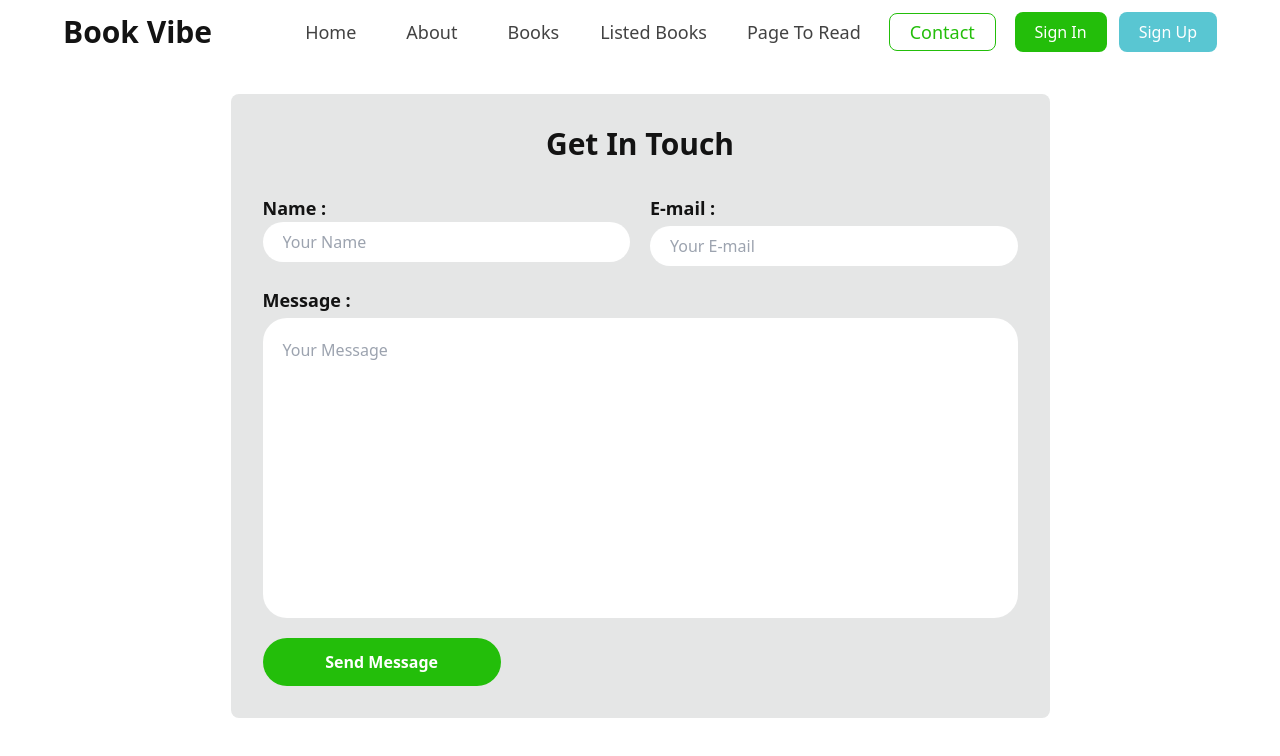
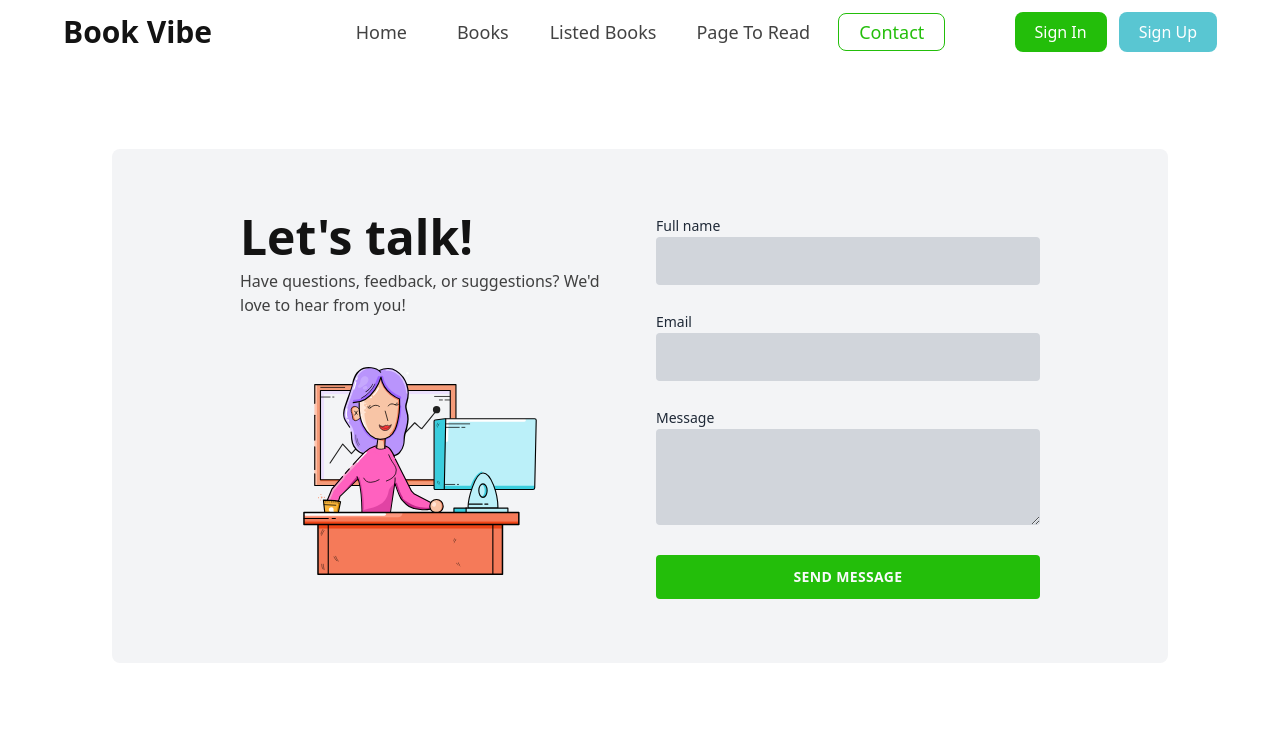
Before and after one commit to codewithsaidul/Book-Vibe-CodeWithSaidul, a React (Vite) app: page /contact in a window 1280 px wide. Shown: the top 756 px of the page. Built offline with nearby package versions, Linux system fonts and the light colour scheme.

Commit message:
Contact Page Updated

```diff
--- a/index.html
+++ b/index.html
@@ -1,5 +1,5 @@
 <!doctype html>
-<html lang="en">
+<html lang="en" data-theme="light">
   <head>
     <meta charset="UTF-8" />
     <link rel="icon" type="image/svg+xml" href="/vite.svg" />
--- a/src/componets/Contact.jsx
+++ b/src/componets/Contact.jsx
@@ -1,8 +1,10 @@
+import ConatactImage from '../assets/doodle.svg'
+
 
 const Contact = () => {
   return (
     <div className="w-full max-w-[1170px]  mx-auto flex gap-10 justify-center items-center min-h-[calc(100vh-116px)]">
-      <div className="flex gap-10 w-[70%] p-8 bg-base-300 rounded-lg">
+      {/* <div className="flex gap-10 w-[70%] p-8 bg-base-300 rounded-lg">
         <div className="w-full">
           <h2 className="text-center text-3xl font-bold mb-8 text-[#131313]">
             Get In Touch
@@ -43,6 +45,54 @@ const Contact = () => {
             </button>
           </form>
         </div>
+      </div> */}
+
+      <div className="grid max-w-screen-xl grid-cols-1 gap-8 px-8 py-16 mx-auto rounded-lg md:grid-cols-2 md:px-12 lg:px-16 xl:px-32 bg-gray-100 text-gray-800">
+        <div className="flex flex-col justify-between">
+          <div className="space-y-2">
+            <h2 className="text-4xl font-bold leading-tight lg:text-5xl text-[#131313]">
+              Let&apos;s talk!
+            </h2>
+            <div className="text-[#131313CC] w-full lg:w-96">
+              Have questions, feedback, or suggestions? We&apos;d love to hear
+              from you!
+            </div>
+          </div>
+          <img src={ConatactImage} alt="" className="py-6 pr-6 h-52 md:h-64" />
+        </div>
+        <form className="space-y-6">
+          <div>
+            <label className="text-sm">Full name</label>
+            <input
+              id="name"
+              type="text"
+              placeholder=""
+              className="w-full p-3 rounded bg-gray-300 outline-none text-[#131313CC]"
+            />
+          </div>
+          <div>
+            <label className="text-sm">Email</label>
+            <input
+              id="email"
+              type="email"
+              className="w-full p-3 rounded bg-gray-300 outline-none text-[#131313CC]"
+            />
+          </div>
+          <div>
+            <label className="text-sm">Message</label>
+            <textarea
+              id="message"
+              rows="3"
+              className="w-full p-3 rounded bg-gray-300 outline-none text-[#131313CC]"
+            ></textarea>
+          </div>
+          <button
+            type="submit"
+            className="w-full p-3 text-sm font-bold tracking-wide uppercase rounded bg-[#23BE0A] text-gray-50"
+          >
+            Send Message
+          </button>
+        </form>
       </div>
     </div>
   );
--- a/src/componets/Navbar.jsx
+++ b/src/componets/Navbar.jsx
@@ -35,17 +35,6 @@ function Navbar() {
               }
             >
               Home
-            </NavLink>
-
-            <NavLink
-              to="/about"
-              className={({ isActive }) =>
-                isActive
-                  ? "text-lg text-[#23BE0A] border border-[#23BE0A] rounded-lg py-1 px-5"
-                  : "text-lg text-[#131313CC] border border-transparent rounded-lg py-1 px-5"
-              }
-            >
-              About
             </NavLink>
 
             <NavLink
@@ -111,16 +100,6 @@ function Navbar() {
             Home
           </NavLink>
 
-          <NavLink
-            to="/about"
-            className={({ isActive }) =>
-              isActive
-                ? "text-lg text-[#23BE0A] border border-[#23BE0A] rounded-lg py-1 px-5"
-                : "text-lg text-[#131313CC] border border-transparent rounded-lg py-1 px-5"
-            }
-          >
-            About
-          </NavLink>
 
           <NavLink
             to="/books"
--- a/src/componets/ReadBooks.jsx
+++ b/src/componets/ReadBooks.jsx
@@ -1,11 +1,10 @@
 import { CiLocationOn } from "react-icons/ci";
 import { FiUsers } from "react-icons/fi";
 import { TbPageBreak } from "react-icons/tb";
-import { MdDeleteForever } from "react-icons/md";
 import PropTypes from "prop-types";
 import { Link } from "react-router-dom";
 
-const ReadBooks = ({ readBook, deleteReadBooks }) => {
+const ReadBooks = ({ readBook }) => {
   const {
     bookId,
     image,
@@ -18,9 +17,14 @@ const ReadBooks = ({ readBook, deleteReadBooks }) => {
     yearOfPublishing,
     rating,
   } = readBook;
+
+  console.log(readBook.length);
+
+
+
   return (
     <div className="border p-5 rounded-xl">
-      <div className="flex flex-col lg:flex-row gap-10 relative">
+      <div className="flex flex-col lg:flex-row gap-10">
         <figure className="lg:h-[300px] py-12 px-8 bg-[#1313130D]">
           <img src={image} className="h-full w-full" alt="book image" />
         </figure>
@@ -83,12 +87,7 @@ const ReadBooks = ({ readBook, deleteReadBooks }) => {
           </div>
         </div>
 
-        <div
-          onClick={() => deleteReadBooks(bookId)}
-          className="absolute -top-7 lg:-top-10 -right-5 lg:-right-8 p-3 text-white bg-red-500 rounded-full"
-        >
-          <MdDeleteForever size={24} />
-        </div>
+
       </div>
     </div>
   );
@@ -96,7 +95,7 @@ const ReadBooks = ({ readBook, deleteReadBooks }) => {
 
 ReadBooks.propTypes = {
   readBook: PropTypes.object,
-  deleteReadBooks: PropTypes.func
+
 };
 
 export default ReadBooks;
--- a/src/componets/Wishlist.jsx
+++ b/src/componets/Wishlist.jsx
@@ -3,11 +3,10 @@ import { FiUsers } from "react-icons/fi";
 import { TbPageBreak } from "react-icons/tb";
 import PropTypes from "prop-types";
 import { Link } from "react-router-dom";
-import { MdDeleteForever } from "react-icons/md";
 
 
 
-const Wishlist = ({ wishList, deleteWishList }) => {
+const Wishlist = ({ wishList }) => {
   const {
     bookId,
     image,
@@ -85,12 +84,7 @@ const Wishlist = ({ wishList, deleteWishList }) => {
             </Link>
           </div>
 
-          <div
-            onClick={() => deleteWishList(bookId)}
-            className="absolute -top-7 lg:-top-10 -right-5 lg:-right-8 p-3 text-white bg-red-500 rounded-full"
-          >
-            <MdDeleteForever size={24} />
-          </div>
+
         </div>
       </div>
     </div>
@@ -99,7 +93,7 @@ const Wishlist = ({ wishList, deleteWishList }) => {
 
 Wishlist.propTypes = {
   wishList: PropTypes.object,
-  deleteWishList: PropTypes.func,
+
 };
 
 export default Wishlist;
--- a/src/pages/About.jsx
+++ /dev/null
@@ -1,47 +0,0 @@
-import AboutImage from "../assets/about.jpg"
-
-const About = () =>  {
-  return (
-    <div>
-      <div className="text-center  mt-10 rounded-lg">
-        <h1 className="text-5xl font-bold text-[#131313]">About</h1>
-      </div>
-
-      <div className="mt-5 relative">
-        <figure className="relative">
-          <img
-            src={AboutImage}
-            className="w-full h-[500px] rounded-lg"
-            alt=""
-          />
-        </figure>
-
-        <div className="absolute -bottom-40 left-[50%] translate-x-[-50%] p-10 bg-white shadow-2xl rounded-lg">
-          <div>
-            <h2 className="text-3xl font-bold text-[#131313] mb-5">About Us</h2>
-            <p>
-              Welcome to Book Vibe, your go-to destination for book lovers! At
-              Book Vibe, we are passionate about literature and fostering a
-              community of avid readers.
-            </p>
-          </div>
-
-          <div className="mt-10">
-            <h3 className="text-3xl font-bold text-[#131313] mb-5">
-              Our Mission
-            </h3>
-
-            <p>
-              Our mission is to connect book enthusiasts from all walks of life
-              and provide them with a platform to discover new books, share
-              their thoughts and recommendations, and engage in meaningful
-              discussions about literature.
-            </p>
-          </div>
-        </div>
-      </div>
-    </div>
-  );
-}
-
-export default About
--- a/src/pages/ListedBooks.jsx
+++ b/src/pages/ListedBooks.jsx
@@ -2,7 +2,7 @@
 import { IoIosArrowDown } from "react-icons/io";
 import { useEffect, useState } from "react";
 import { Link } from "react-router-dom";
-import { getReadBooks, getWishlist, removeReadList, removeWishList } from "../utility/localStorage";
+import { getReadBooks, getWishlist } from "../utility/localStorage";
 import ReadBooks from "../componets/ReadBooks";
 import Wishlist from "../componets/Wishlist";
 
@@ -75,24 +75,6 @@ function ListedBooks() {
        setDisplayWishlist(bookPublisherYear);
      }
   }
-
-  // Remove Books From Read Books List
-
-const deleteReadBooks = bookId => {
-  removeReadList(bookId);
-
-  const storedReadBooks = getReadBooks();
-  setDisplayReadBooks(storedReadBooks);
-}
-
-// Remove Books From Wish List
-
-const deleteWishList = bookId => {
-  removeWishList(bookId);
-
-  const storedWishList = getWishlist();
-  setDisplayWishlist(storedWishList);
-}
 
 
 
@@ -180,7 +162,7 @@ const deleteWishList = bookId => {
               <ReadBooks
                 key={readBook.bookId}
                 readBook={readBook}
-                deleteReadBooks={deleteReadBooks}
+
               ></ReadBooks>
             ))}
         </div>
@@ -191,7 +173,7 @@ const deleteWishList = bookId => {
               <Wishlist
                 key={wishList.bookId}
                 wishList={wishList}
-                deleteWishList={deleteWishList}
+
               ></Wishlist>
             ))}
         </div>
--- a/src/routes/Route.jsx
+++ b/src/routes/Route.jsx
@@ -5,7 +5,6 @@ import ListedBooks from "../pages/ListedBooks"
 import ReadBooks from "../componets/ReadBooks";
 import Wishlist from "../componets/Wishlist";
 import PageToRead from "../pages/PageToRead"
-import About from "../pages/About";
 import BookDetails from "../pages/BookDetails";
 import Contact from "../componets/Contact";
 import ErrorPage from "../componets/ErrorPage";
@@ -25,10 +24,6 @@ const router = createBrowserRouter([
         path: "/book/:bookId",
         element: <BookDetails />,
         loader: () => fetch("/book.json"),
-      },
-      {
-        path: "/about",
-        element: <About />,
       },
       {
         path: "/books",
--- a/src/utility/localStorage.js
+++ b/src/utility/localStorage.js
@@ -31,19 +31,7 @@ export const saveReadBooks = book => {
 }
 
 
-// Book Removed From Read List
 
-export const removeReadList = bookId => {
-    let readBooks = getReadBooks();
-
-    console.log(bookId);
-
-    const remainingReadList = readBooks.filter(b => b.bookId !== bookId);
-
-    localStorage.setItem('read-books', JSON.stringify(remainingReadList));
-
-    toast.success('Remove From Read List!')
-}
 
 
 
@@ -88,18 +76,3 @@ export const saveWishlist = book => {
     toast.success('Books Added To Wish List!')
 
 }
-
-// Book Removed From Wish List
-
-
-export const removeWishList = bookId => {
-    let wishList = getWishlist();
-
-    console.log(bookId);
-
-    const remainingWishList = wishList.filter(b => b.bookId !== bookId);
-
-    localStorage.setItem('wish-books', JSON.stringify(remainingWishList));
-
-    toast.success('Remove From Wish List!')
-}
```
Also changed, not shown: src/assets/doodle.svg (added).
